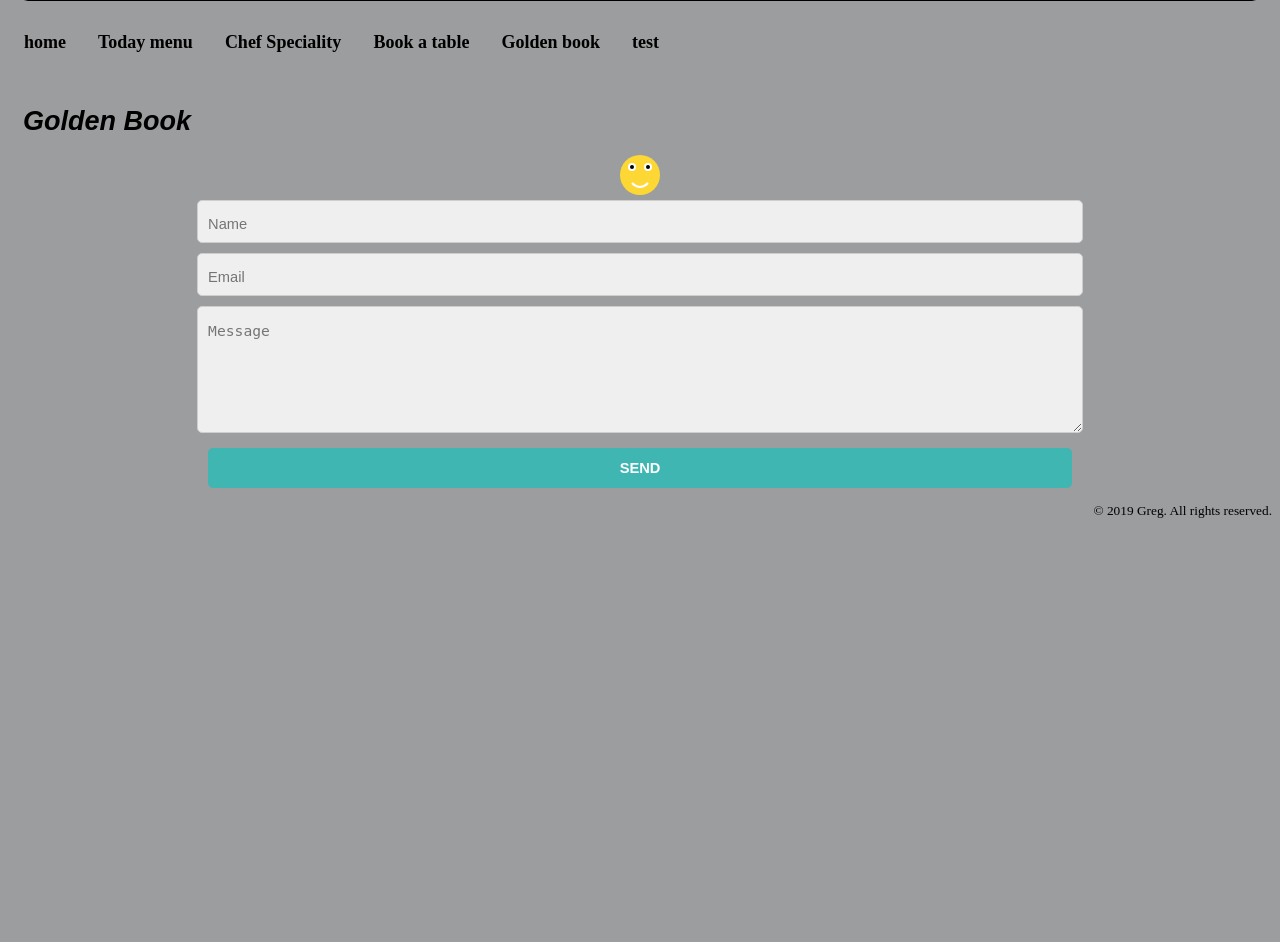
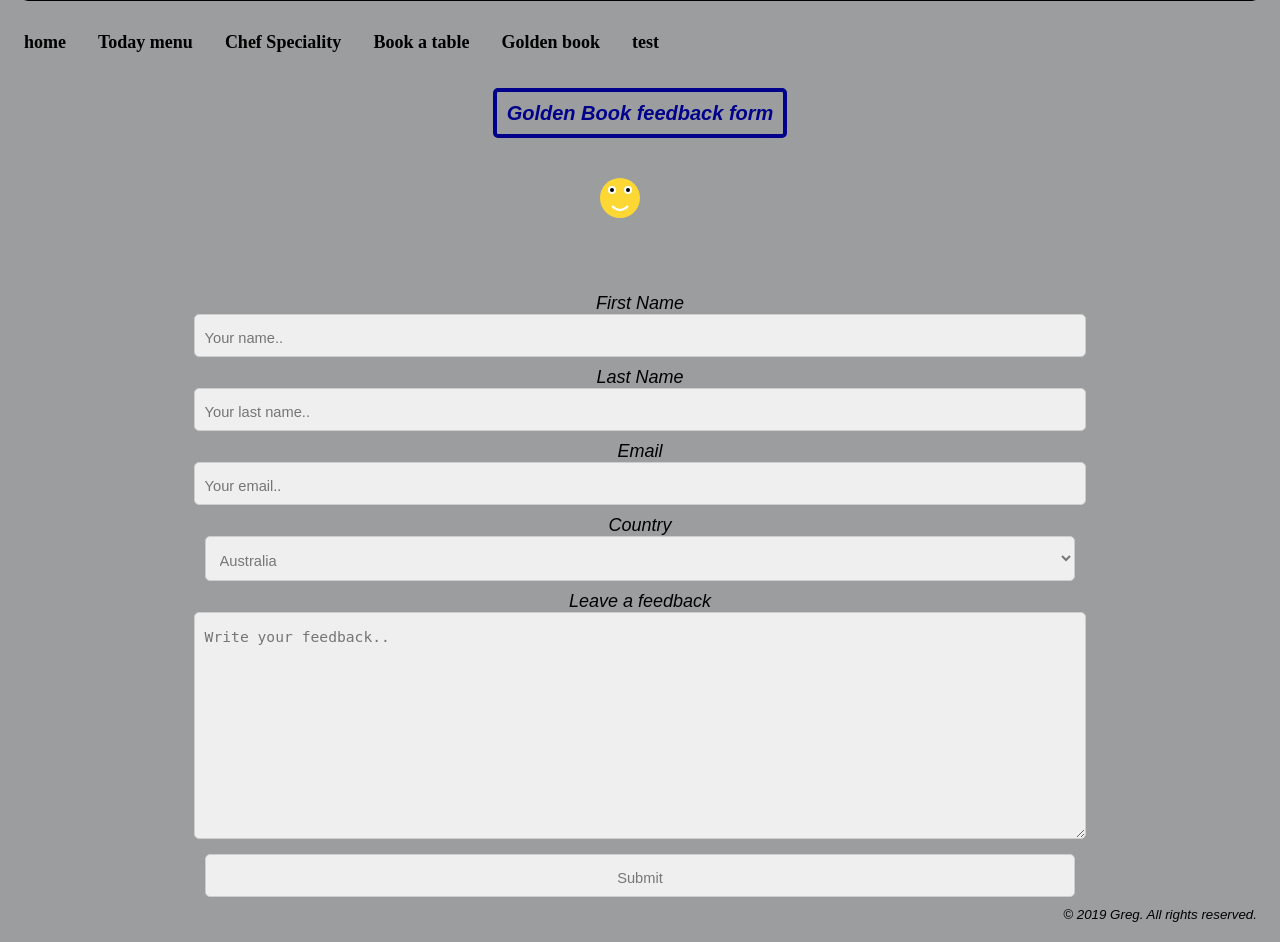
Before and after one commit to Greg981/CuisineInterne, a PHP site: page /golden_book.html in a window 1280 px wide. Shown: the part 606-1548 px from the top of the page. Before the commit the page ends 1124 px from the top, so only its background shows below. Run offline with PHP 8.4, Linux system fonts and the light colour scheme.

Commit message:
Ajout des fichiers du projet 23sept

```diff
--- a/golden_book.html
+++ b/golden_book.html
@@ -42,9 +42,9 @@
 
         <!-- Form section start -->
             <div class="section1">
-                <h2><span>Golden Book</span></h2>
+                <h2 class="chef"><span>Golden Book feedback form</span></h2>
 
-                <svg class="face" height="100" width="100">
+                <svg class="face" height="200" width="200">
                     <circle cx="50" cy="50" r="50" fill="#FDD835"/>
                     <circle cx="30" cy="30" r="10" fill="#FFFFFF"/>
                     <circle cx="70" cy="30" r="10" fill="#FFFFFF"/>
@@ -53,13 +53,68 @@
                     <path d="M 30 70 q 20 20 40 0" stroke="#FFFFFF" stroke-width="5" fill="none" />
                 </svg>
 
-                <form>
-                    <input name="First name" placeholder="Name" type="text" required /><br/>
-                    <input name="email" placeholder="Email" type="email" required /><br/>
-                    <textarea name="message" placeholder="Message" required ></textarea>
-                    <input type="submit" value="SEND" class="submit" />
-                </form>
-            </div>
+
+
+                <div class="container">
+                    <form action="/action_page.php">
+                        <div class="row">
+                            <div class="col-25">
+                                <label for="fname">First Name</label>
+                            </div>
+                            <div class="col-75">
+                                <input type="text" id="fname" name="firstname" placeholder="Your name..">
+                            </div>
+                        </div>
+                        <div class="row">
+                            <div class="col-25">
+                                <label for="lname">Last Name</label>
+                            </div>
+                            <div class="col-75">
+                                <input type="text" id="lname" name="lastname" placeholder="Your last name..">
+                            </div>
+                        </div>
+                        <div class="row">
+                                <div class="col-25">
+                                    <label for="Email">Email</label>
+                                </div>
+                                <div class="col-75">
+                                    <input type="text" id="Email" name="Email" placeholder="Your email..">
+                                </div>
+                            </div>
+                        <div class="row">
+                            <div class="col-25">
+                                <label for="country">Country</label>
+                            </div>
+                            <div class="col-75">
+                                <select id="country" name="country">
+                                    <option value="australia">Australia</option>
+                                    <option value="canada">Canada</option>
+                                    <option value="usa">USA</option>
+                                    <option value="france">France</option>
+                                    <option value="belgium">Belgium</option>
+                                    <option value="nederland">Nederland</option>
+                                    <option value="switzerland">Switzerland</option>
+                                    <option value="newzealand">Newzealand</option>
+                                    <option value="brazil">Brazil</option>
+                                </select>
+                            </div>
+                        </div>
+                        <div class="row">
+                            <div class="col-25">
+                                <label for="subject">Leave a feedback</label>
+                            </div>
+                            <div class="col-75">
+                                <textarea id="subject" name="Leave a feedback" placeholder="Write your feedback.."
+                                    style="height:200px"></textarea>
+                            </div>
+                        </div>
+                        <div class="row">
+                            <input type="submit" value="Submit">
+                        </div>
+                    </form>
+                </div>
+
+
         <!-- Form section end -->
 
 
--- a/lafabriquedupetitmange.css
+++ b/lafabriquedupetitmange.css
@@ -17,7 +17,7 @@ header {font-family: arial, cursive;
     padding: 10px;
     margin: 5px;
 }
-    /** gestion police charactere bandeau titre start**/
+    /** gestion police charactere section start**/
 section, .section2, .section1{
     font-family: Arial, Helvetica, sans-serif, cursive;
     font-size: 18px;
@@ -28,7 +28,7 @@ section, .section2, .section1{
     margin: 5px;
     border-radius: 5px;
 }
-    /** gestion police charactere bandeau titre page 1 end**/
+    /** gestion police charactere section end**/
 
     /** gestion format bandeau titre page 1 start**/
 .tete {
@@ -48,7 +48,7 @@ section, .section2, .section1{
     padding: 18px 0 18px 0;
     margin: 0 0 10px 0;
 }
-h1 span {
+h1, h2 span {
     border: 4px solid darkblue;
     padding: 10px;
     border-radius: 5px
@@ -75,7 +75,7 @@ h1 span {
 /* Float four columns side by side */  /* grid-container*/
 .column {
     float: left;
-    width: 25%;
+    width: 50%;
     padding: 0 5px;
   }
 
@@ -220,7 +220,7 @@ form {
 textarea {
     height: 100px;
 }
-input, textarea {
+input, textarea, select {
     margin-bottom: 10px;
     font-size: 11pt;
     padding: 15px 10px 10px;
```
Also changed, not shown: book_a_table.html (+0 -49 lines).
